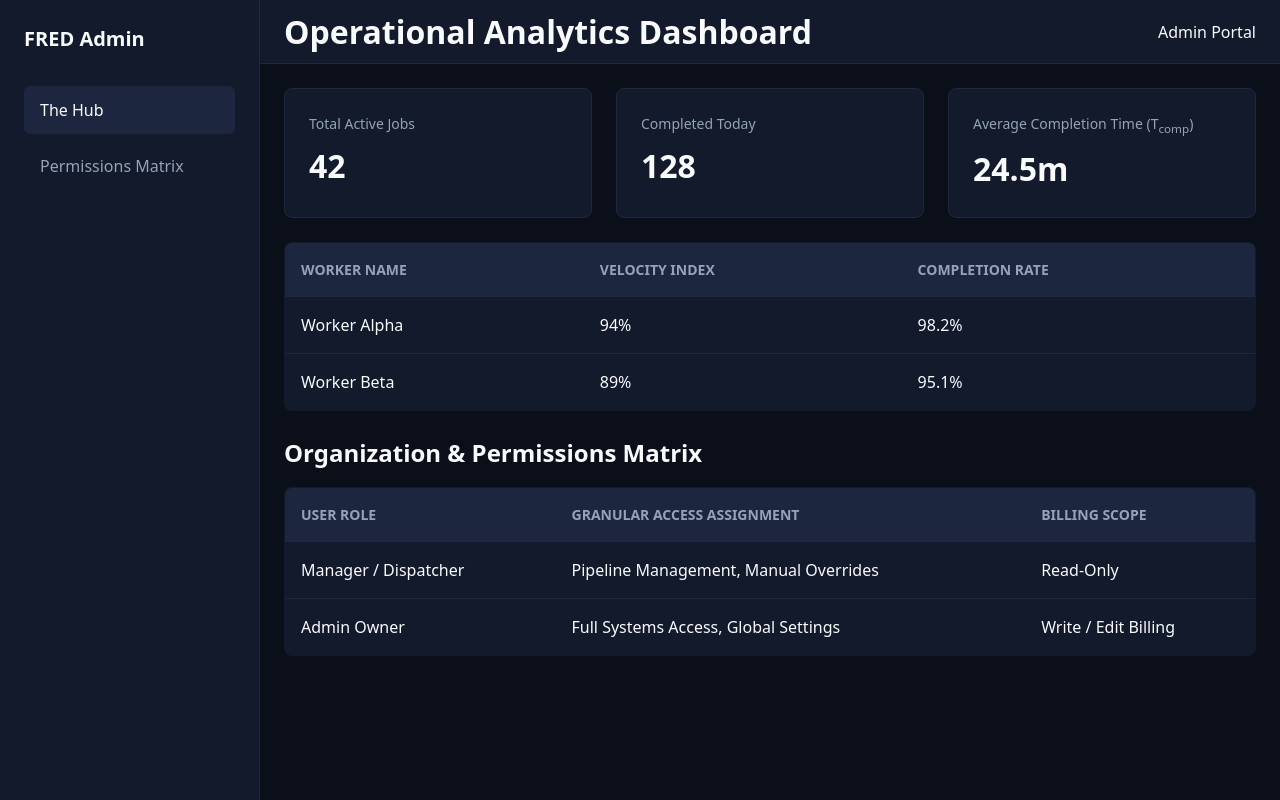
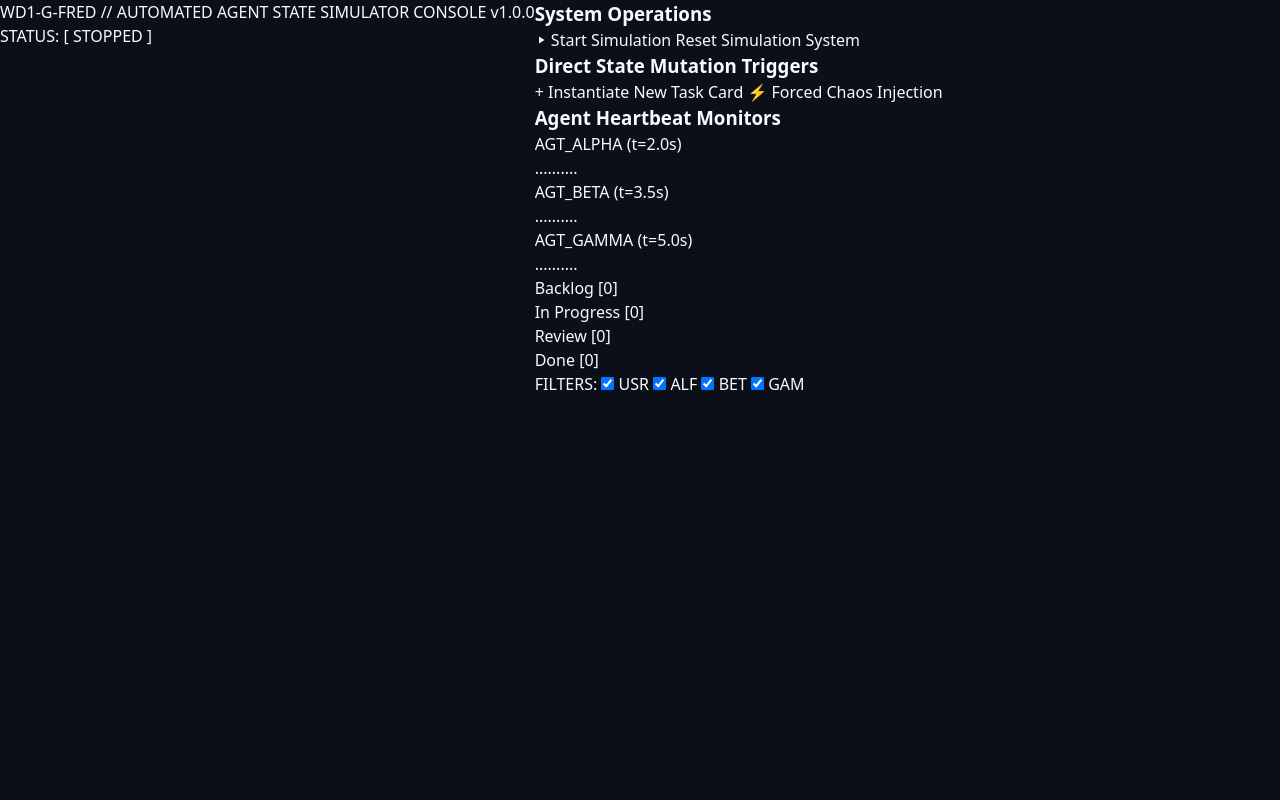
Before and after one commit to swanson420/notnormalai, a plain HTML site: page index.html in a window 1280 px wide. Drawn offline with Linux system fonts and the light colour scheme.

Commit message:
Update index.html

```diff
--- a/index.html
+++ b/index.html
@@ -3,219 +3,112 @@
 <head>
   <meta charset="UTF-8">
   <meta name="viewport" content="width=device-width, initial-scale=1.0">
-  <title>Real-Time Dispatch & Task Management System</title>
+  <title>WD1-G-FRED Core Simulation Console</title>
   <link rel="stylesheet" href="styles.css">
 </head>
 <body>
 
   <div class="app-container">
 
-    <!-- ROLE 1: ADMIN (COMPANY OWNER) DESKTOP INTERFACE -->
-    <div id="role-admin" class="role-container active">
-      <div class="desktop-layout">
-        <aside class="sidebar">
-          <div class="sidebar-brand">FRED Admin</div>
-          <nav>
-            <ul class="nav-list">
-              <li class="nav-item active"><a href="#hub">The Hub</a></li>
-              <li class="nav-item"><a href="#permissions">Permissions Matrix</a></li>
-            </ul>
-          </nav>
-        </aside>
+    <header class="top-header">
+      <div class="header-left">WD1-G-FRED // AUTOMATED AGENT STATE SIMULATOR CONSOLE v1.0.0</div>
+      <div class="header-right" id="simulation-status-text">STATUS: [ STOPPED ]</div>
+    </header>
 
-        <main class="main-content">
-          <header class="app-header">
-            <h1>Operational Analytics Dashboard</h1>
-            <div class="user-profile">Admin Portal</div>
-          </header>
+    <main class="main-content">
 
-          <section id="hub" class="analytics-grid">
-            <div class="kpi-card">
-              <div class="kpi-label">Total Active Jobs</div>
-              <div class="kpi-value">42</div>
-            </div>
-            <div class="kpi-card">
-              <div class="kpi-label">Completed Today</div>
-              <div class="kpi-value">128</div>
-            </div>
-            <div class="kpi-card">
-              <div class="kpi-label">Average Completion Time (T<sub>comp</sub>)</div>
-              <div class="kpi-value">24.5m</div>
-            </div>
-          </section>
+      <!-- PANEL A: CONTROLS & MONITORING TELEMETRY -->
+      <section class="panel-controls">
 
-          <section class="table-container">
-            <table class="data-table">
-              <thead>
-                <tr>
-                  <th>Worker Name</th>
-                  <th>Velocity Index</th>
-                  <th>Completion Rate</th>
-                </tr>
-              </thead>
-              <tbody>
-                <tr>
-                  <td>Worker Alpha</td>
-                  <td>94%</td>
-                  <td>98.2%</td>
-                </tr>
-                <tr>
-                  <td>Worker Beta</td>
-                  <td>89%</td>
-                  <td>95.1%</td>
-                </tr>
-              </tbody>
-            </table>
-          </section>
+        <div class="control-section">
+          <h3>System Operations</h3>
+          <button id="btn-toggle-sim" class="btn-toggle-sim stopped">
+            <svg width="12" height="12" viewBox="0 0 24 24" fill="currentColor" id="sim-icon"><path d="M8 5v14l11-7z"/></svg>
+            <span id="sim-button-text">Start Simulation</span>
+          </button>
+          <button id="btn-reset-sim" class="btn-reset-sim">Reset Simulation System</button>
+        </div>
 
-          <section id="permissions" class="table-container">
-            <header class="mb-4">
-              <h2>Organization & Permissions Matrix</h2>
-            </header>
-            <table class="data-table">
-              <thead>
-                <tr>
-                  <th>User Role</th>
-                  <th>Granular Access Assignment</th>
-                  <th>Billing Scope</th>
-                </tr>
-              </thead>
-              <tbody>
-                <tr>
-                  <td>Manager / Dispatcher</td>
-                  <td>Pipeline Management, Manual Overrides</td>
-                  <td>Read-Only</td>
-                </tr>
-                <tr>
-                  <td>Admin Owner</td>
-                  <td>Full Systems Access, Global Settings</td>
-                  <td>Write / Edit Billing</td>
-                </tr>
-              </tbody>
-            </table>
-          </section>
-        </main>
-      </div>
-    </div>
+        <div class="control-section">
+          <h3>Direct State Mutation Triggers</h3>
+          <button id="btn-add-task" class="btn-mutate-add">+ Instantiate New Task Card</button>
+          <button id="btn-inject-chaos" class="btn-mutate-chaos">⚡ Forced Chaos Injection</button>
+        </div>
 
-    <!-- ROLE 2: DISPATCHER (OPERATIONS MANAGER) SPLIT-SCREEN LAYOUT -->
-    <div id="role-dispatcher" class="role-container">
-      <div class="desktop-layout">
-        <aside class="sidebar">
-          <div class="sidebar-brand">FRED Dispatch</div>
-          <nav>
-            <ul class="nav-list">
-              <li class="nav-item active"><a href="#command-center">Command Center</a></li>
-            </ul>
-          </nav>
-        </aside>
-
-        <main class="main-content">
-          <header class="app-header">
-            <h1>The Command Center</h1>
-            <div class="user-profile">Operations Panel</div>
-          </header>
-
-          <div class="command-center">
-            <!-- Left Column: The Pipeline -->
-            <section class="kanban-column">
-              <div class="kanban-header">The Pipeline</div>
-              <div class="kanban-tasks">
-                <div class="task-card">
-                  <h4>Unassigned Pipeline Item</h4>
-                  <span class="badge badge-outline">UNASSIGNED</span>
-                </div>
-                <div class="task-card">
-                  <h4>Active Pipeline Item</h4>
-                  <span class="badge badge-secondary">ASSIGNED</span>
-                </div>
-              </div>
-            </section>
-
-            <!-- Center Column: Live Map Area -->
-            <section class="map-view-pane">
-              <!-- Render Mock Map Elements via Coordinate Overlays -->
-              <div class="map-markers" style="padding: 1rem;">
-                <p class="mb-4">Live Map Visualization Viewport</p>
-                <div>Worker Status Markers:</div>
-                <span class="badge">Available 🟢</span>
-                <span class="badge">Busy 🟡</span>
-                <span class="badge">Offline 🔴</span>
-              </div>
-            </section>
-
-            <!-- Right Column: Contextual Control Panel -->
-            <section class="detail-panel">
-              <h3>Contextual Control & Override</h3>
-              <div class="control-box mt-4">
-                <label for="manual-worker-select">Manual Proximity Assignment</label>
-                <select id="manual-worker-select" class="form-select">
-                  <option>Worker Alpha (0.8 mi away)</option>
-                  <option>Worker Beta (1.4 mi away)</option>
-                </select>
-                <button class="btn btn-primary w-full">Execute Manual Route</button>
-              </div>
-              <hr style="border-color: var(--border-color); margin: 1.5rem 0;">
-              <div class="control-box">
-                <label>Autonomous Systems Engine</label>
-                <button id="auto-assign-trigger" class="btn btn-primary w-full mt-4">Execute Optimization Algorithm</button>
-                <div id="auto-assign-loader" class="skeleton mt-4 hidden" style="height: 48px; width: 100%;"></div>
-              </div>
-            </section>
+        <div class="control-section">
+          <h3>Agent Heartbeat Monitors</h3>
+          <div class="heartbeat-line">
+            <span class="heartbeat-label">AGT_ALPHA (t=2.0s)</span>
+            <div class="heartbeat-track" id="track-alpha">..........</div>
           </div>
-        </main>
-      </div>
-    </div>
-
-    <!-- ROLE 3: WORKER (FIELD OPERATIONS) MOBILE WORKSPACE -->
-    <div id="role-worker" class="role-container">
-      <div class="mobile-viewport">
-        <!-- Persistent Status Header Context -->
-        <header class="status-banner">
-          <button class="status-toggle active">Available 🟢</button>
-          <button class="status-toggle">Busy 🟡</button>
-          <button class="status-toggle">Offline 🔴</button>
-        </header>
-
-        <!-- Dynamic Incoming Job Overlay Target Container -->
-        <div id="job-modal-takeover" class="modal-takeover hidden">
-          <h2>High Priority Incoming Task Assignment</h2>
-          <div class="mt-4">
-            <p><strong>Job Title:</strong> Critical Transit Infrastructure Repair</p>
-            <p><strong>Distance Vector:</strong> 1.2 Miles</p>
-            <p><strong>Priority Parameter:</strong> High Emergency</p>
+          <div class="heartbeat-line">
+            <span class="heartbeat-label">AGT_BETA (t=3.5s)</span>
+            <div class="heartbeat-track" id="track-beta">..........</div>
           </div>
-          <div class="modal-actions">
-            <button class="btn btn-success">Accept</button>
-            <button class="btn btn-danger">Reject</button>
+          <div class="heartbeat-line">
+            <span class="heartbeat-label">AGT_GAMMA (t=5.0s)</span>
+            <div class="heartbeat-track" id="track-gamma">..........</div>
           </div>
         </div>
 
-        <!-- Primary Execution Path Viewport Layout Area -->
-        <main class="mobile-content">
-          <div class="map-route-snippet mb-4" style="background: var(--bg-surface); padding: 1rem; border-radius: 0.5rem; height: 120px;">
-            <p class="text-secondary" style="font-size: 0.875rem;">Navigation Routing Viewport Data</p>
-            <button class="btn btn-primary w-full mt-4" style="min-height: 36px;">Launch External Navigation System</button>
+      </section>
+
+      <!-- PANEL B: THE FOUR-COLUMN WORKSPACE -->
+      <section class="panel-board">
+
+        <div class="board-column" id="col-backlog">
+          <div class="column-header">
+            <span class="column-title">Backlog</span>
+            <span class="column-badge" id="badge-backlog">[0]</span>
           </div>
+          <div class="column-cards-container" id="container-backlog"></div>
+        </div>
 
-          <div class="execution-card" style="background: var(--bg-surface); padding: 1.5rem; border-radius: 0.5rem; border: 1px solid var(--border-color);">
-            <h3>Active Task Execution Context</h3>
-            <p class="text-secondary mb-4" style="font-size: 0.875rem;">Awaiting Route Dispatch Initialization</p>
+        <div class="board-column" id="col-in-progress">
+          <div class="column-header">
+            <span class="column-title">In Progress</span>
+            <span class="column-badge" id="badge-in-progress">[0]</span>
+          </div>
+          <div class="column-cards-container" id="container-in-progress"></div>
+        </div>
 
-            <button id="primary-state-mutation-trigger" class="btn btn-primary w-full">Slide to Start Journey</button>
+        <div class="board-column" id="col-review">
+          <div class="column-header">
+            <span class="column-title">Review</span>
+            <span class="column-badge" id="badge-review">[0]</span>
+          </div>
+          <div class="column-cards-container" id="container-review"></div>
+        </div>
 
-            <div class="proof-of-completion-zone mt-4">
-              <label style="display: block; font-size: 0.875rem; margin-bottom: 0.5rem;">Proof of Execution Protocol</label>
-              <input type="file" class="form-input" accept="image/*">
-              <textarea class="form-input" placeholder="Execution notes..."></textarea>
-            </div>
+        <div class="board-column" id="col-done">
+          <div class="column-header">
+            <span class="column-title">Done</span>
+            <span class="column-badge" id="badge-done">[0]</span>
           </div>
-        </main>
-      </div>
-    </div>
+          <div class="column-cards-container" id="container-done"></div>
+        </div>
+
+      </section>
+
+      <!-- PANEL C: CHRONOLOGICAL TELEMETRY & EVENT LOGGING STREAM -->
+      <section class="panel-logs" id="panel-logs-container">
+
+        <div class="log-filter-bar">
+          <span>FILTERS:</span>
+          <label><input type="checkbox" id="filter-user" checked> USR</label>
+          <label><input type="checkbox" id="filter-alpha" checked> ALF</label>
+          <label><input type="checkbox" id="filter-beta" checked> BET</label>
+          <label><input type="checkbox" id="filter-gamma" checked> GAM</label>
+        </div>
+
+        <div class="log-stream-container" id="log-stream-container"></div>
+
+      </section>
+
+    </main>
 
   </div>
 
   <script src="main.js"></script>
 </body>
-                                                                              </html>
+</html>
```
